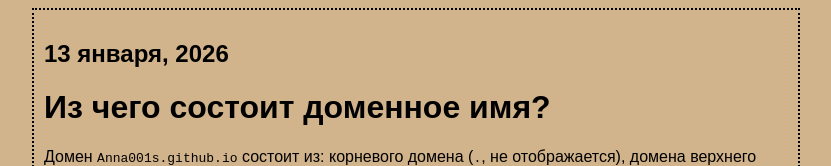
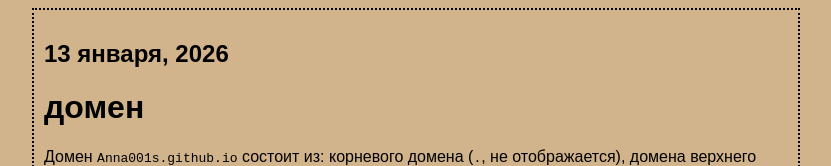
Before and after one commit to Anna001s/dem.github.io, a plain HTML site: page index.html in a window 1280 px wide. Shown: the top 166 px of the page, without its empty margins (224-1055 px from the left). Drawn offline with Linux system fonts and the light colour scheme.

Commit message:
Update index.html

```diff
--- a/index.html
+++ b/index.html
@@ -6,7 +6,7 @@
 </head>
 
     <h2> 13 января, 2026</h2>
-    <!DOCTYPE html><html lang="ru"><head><meta charset="UTF-8"><title>Структура домена</title></head><body><h1>Из чего состоит доменное имя?</h1><p>Домен <code>Anna001s.github.io</code> состоит из: корневого домена (<code>.</code>, не отображается), домена верхнего уровня <code>.io</code>, домена второго уровня <code>github.io</code> и поддомена третьего уровня <code>Anna001s</code>. Часть <code>/dem.github.io/</code> — это путь, а не домен.</p></body></html>
+    <!DOCTYPE html><html lang="ru"><head><meta charset="UTF-8"><title>Структура домена</title></head><body><h1>домен</h1><p>Домен <code>Anna001s.github.io</code> состоит из: корневого домена (<code>.</code>, не отображается), домена верхнего уровня <code>.io</code>, домена второго уровня <code>github.io</code> и поддомена третьего уровня <code>Anna001s</code>. Часть <code>/dem.github.io/</code> — это путь, а не домен.</p></body></html>
     <p> <a href="mailto:Anya04YAM@yandex.ru">Напишите мне</a> </p>
 
     <body>
```
